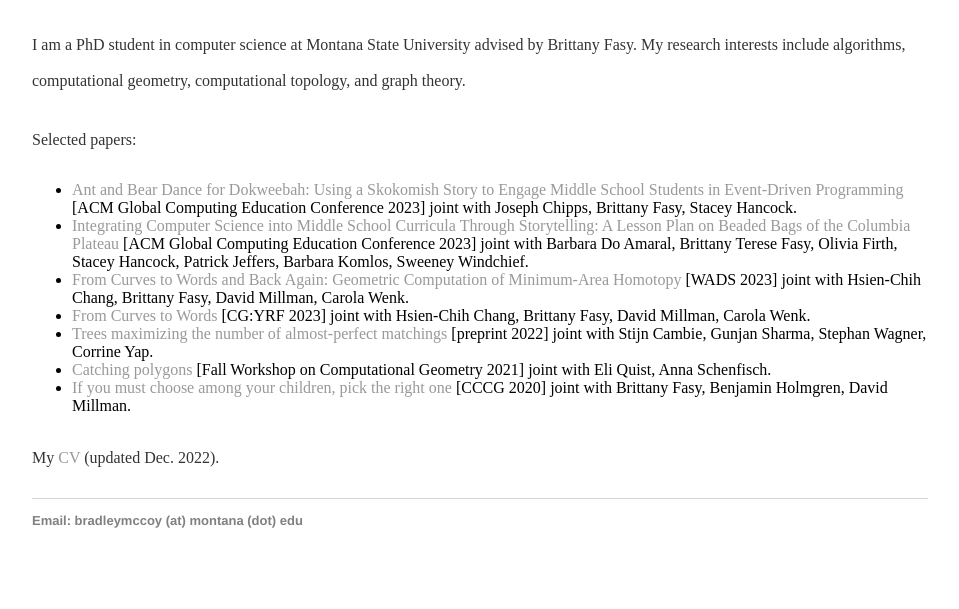
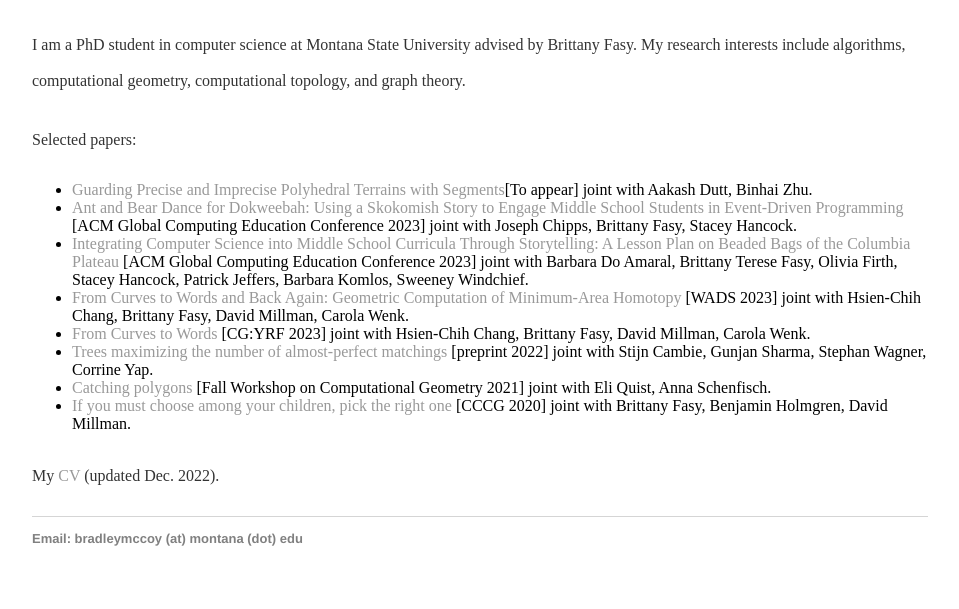
Before and after one commit to Brad-A-M/Brad-A-M.github.io, a Jekyll site: the page built from index.html, in a window 1280 px wide. Shown: the part 419-1028 px from the top of the page, without its empty margins (160-1119 px from the left). Built offline with Jekyll 4.4.1, drawn with Linux system fonts in a browser that asks for light colours.

Commit message:
Update index.html

```diff
--- a/index.html
+++ b/index.html
@@ -17,6 +17,7 @@ title: Bradley McCoy
 	<p><font size="3">
 		Selected papers:
 	<ul>
+		<li><a soon> Guarding Precise and Imprecise Polyhedral Terrains with Segments</a>[To appear] joint with Aakash Dutt, Binhai Zhu.</li>
 		<li><a soon> Ant and Bear Dance for Dokweebah: Using a Skokomish Story to Engage Middle School Students in Event-Driven Programming</a> [ACM Global Computing
 Education Conference 2023] joint with Joseph Chipps, Brittany Fasy, Stacey Hancock.</li>
 		<li><a soon> Integrating Computer Science into Middle School Curricula Through Storytelling: A Lesson Plan on Beaded Bags of the Columbia Plateau</a> [ACM Global Computing
```
